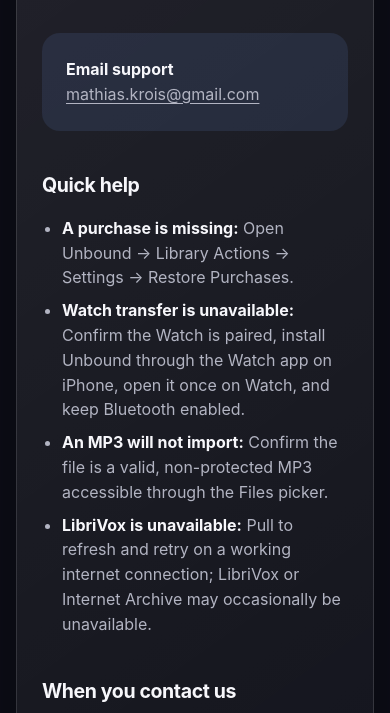
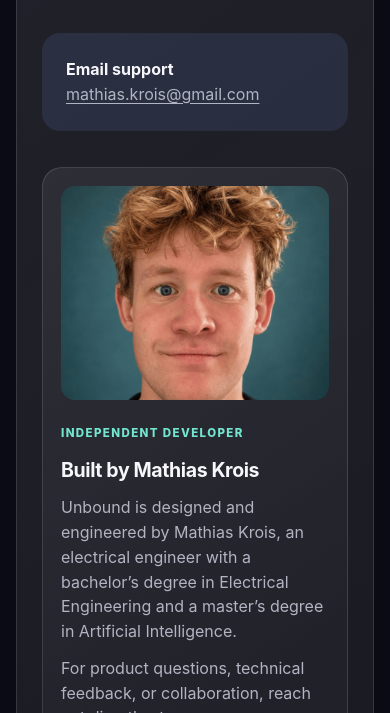
Before and after one commit to mathiaskrois/unbound-site, a website: page unbound/support/index.html in a window 390 px wide. Shown: the part 350-1063 px from the top of the page. Drawn offline with Linux system fonts and the light colour scheme.

Commit message:
Add developer profile to support page

```diff
--- a/unbound/assets/site.css
+++ b/unbound/assets/site.css
@@ -57,6 +57,12 @@
 .article .effective { margin-bottom: 36px; color: var(--mint); font-size: .92rem; }
 .contact-card { padding: 24px; border-radius: 18px; background: rgba(118, 167, 255, .11); color: var(--ink); }
 .contact-card p { margin-bottom: 0; }
+.owner-card { display: grid; grid-template-columns: 160px 1fr; gap: 25px; align-items: center; margin-top: 36px; padding: 18px; border: 1px solid var(--line); border-radius: 20px; background: linear-gradient(145deg, rgba(255,255,255,.07), rgba(255,255,255,.025)); }
+.owner-card img { width: 160px; height: 200px; border-radius: 14px; object-fit: cover; object-position: center top; }
+.owner-card h2 { margin-top: 0; }
+.owner-card p { margin-bottom: 12px; }
+.owner-card p:last-child { margin-bottom: 0; }
+.owner-kicker { color: var(--mint) !important; font-size: .72rem; font-weight: 800; letter-spacing: .12em; text-transform: uppercase; }
 .footer { border-top: 1px solid var(--line); padding: 26px 0 38px; color: var(--muted); font-size: .84rem; }
 .footer-inner { display: flex; flex-wrap: wrap; justify-content: space-between; gap: 15px 28px; }
 .footer nav { justify-content: flex-start; }
@@ -67,4 +73,6 @@
   .hero { padding: 52px 0 64px; }
   .feature-grid { grid-template-columns: 1fr; padding-bottom: 58px; }
   .card { min-height: 0; }
+  .owner-card { grid-template-columns: 1fr; }
+  .owner-card img { width: 100%; height: min(55vw, 300px); object-position: center 28%; }
 }
--- a/unbound/support/index.html
+++ b/unbound/support/index.html
@@ -12,6 +12,7 @@
     <header class="shell topbar"><a class="brand" href="../" aria-label="Unbound home"><span class="mark" aria-hidden="true">U</span> Unbound</a><nav aria-label="Primary navigation"><a href="../privacy/">Privacy</a><a href="../terms/">Terms</a><a aria-current="page" href="./">Support</a></nav></header>
     <main class="shell article-wrap"><article class="article"><p class="eyebrow">Help</p><h1>Support for Unbound</h1><p class="effective">We’re here to help with your listening library.</p>
       <div class="contact-card"><p><strong>Email support</strong><br><a href="mailto:mathias.krois@gmail.com">mathias.krois@gmail.com</a></p></div>
+      <section class="owner-card" aria-labelledby="owner-title"><img src="../assets/owner/mathias-krois.jpeg" width="160" height="200" alt="Portrait of Mathias Krois" loading="lazy"><div><p class="owner-kicker">Independent developer</p><h2 id="owner-title">Built by Mathias Krois</h2><p>Unbound is designed and engineered by Mathias Krois, an electrical engineer with a bachelor’s degree in Electrical Engineering and a master’s degree in Artificial Intelligence.</p><p>For product questions, technical feedback, or collaboration, reach out directly at <a href="mailto:mathias.krois@gmail.com">mathias.krois@gmail.com</a>.</p></div></section>
       <h2>Quick help</h2><ul><li><strong>A purchase is missing:</strong> Open Unbound → Library Actions → Settings → Restore Purchases.</li><li><strong>Watch transfer is unavailable:</strong> Confirm the Watch is paired, install Unbound through the Watch app on iPhone, open it once on Watch, and keep Bluetooth enabled.</li><li><strong>An MP3 will not import:</strong> Confirm the file is a valid, non-protected MP3 accessible through the Files picker.</li><li><strong>LibriVox is unavailable:</strong> Pull to refresh and retry on a working internet connection; LibriVox or Internet Archive may occasionally be unavailable.</li></ul>
       <h2>When you contact us</h2><p>Please include your device model, iOS or watchOS version, Unbound version, and a short description of the issue. Do not send private audio files.</p>
     </article></main>
```
Also changed, not shown: unbound/assets/owner/mathias-krois.jpeg (added).
